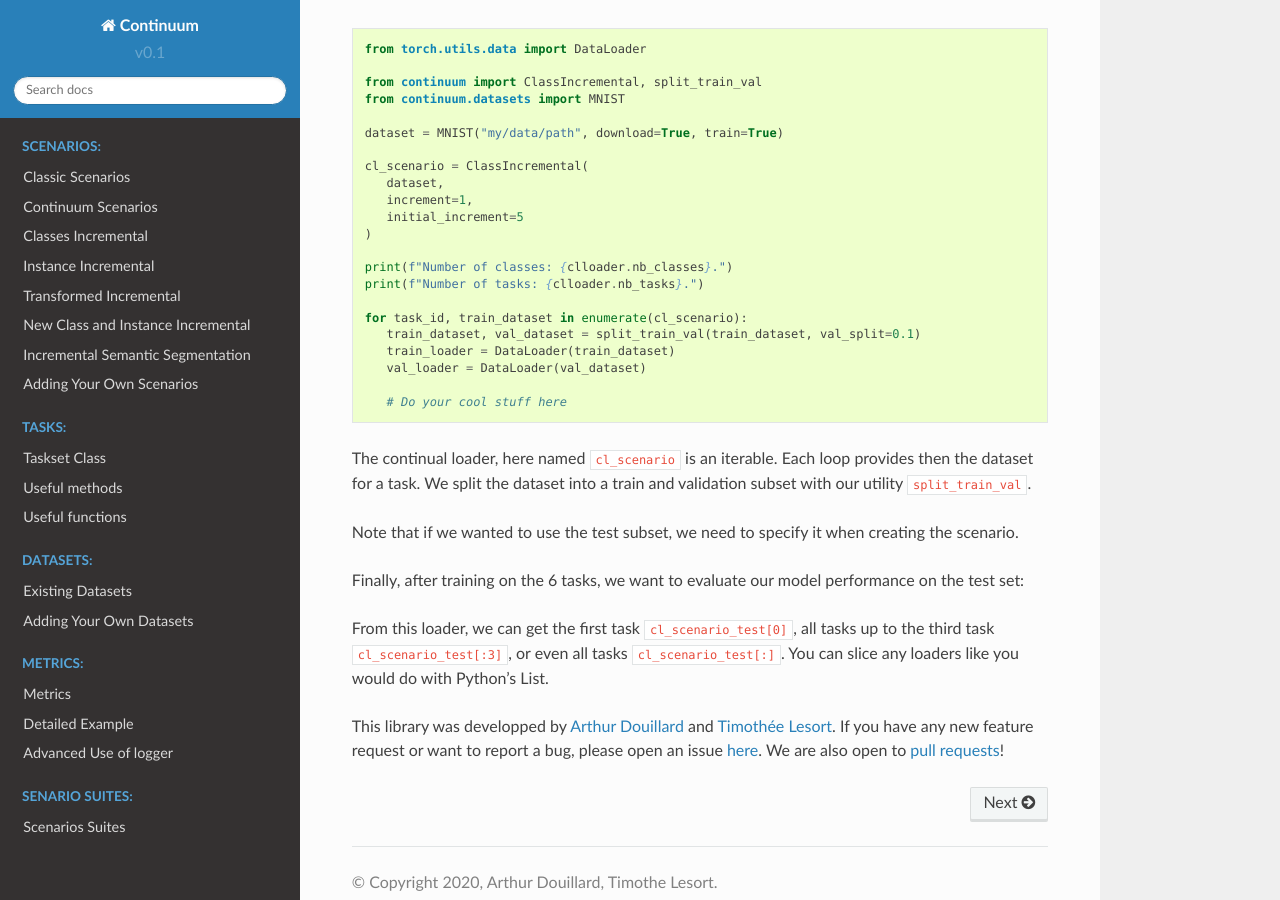
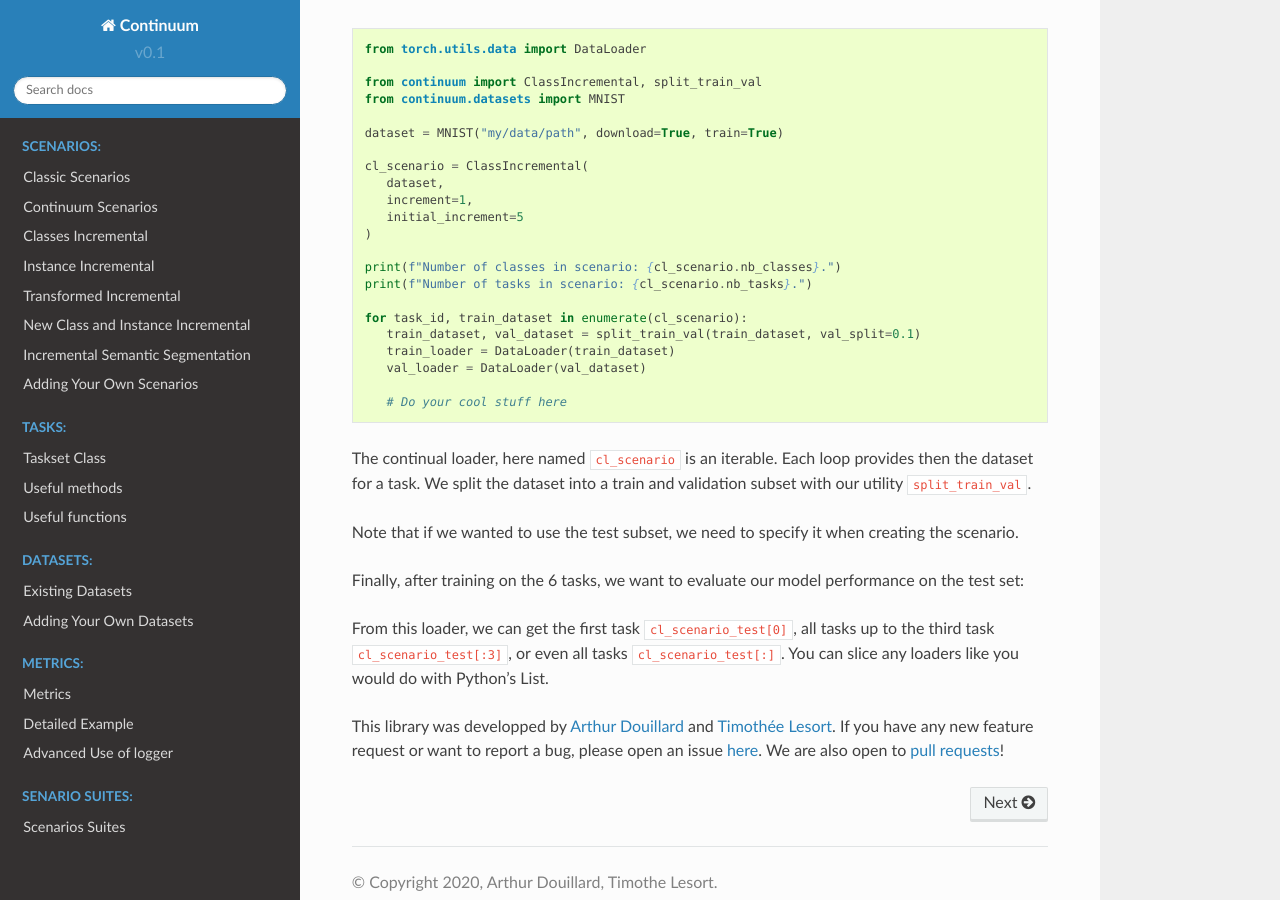
Before and after one commit to Continvvm/continuum, a Sphinx documentation site: the page built from docs/index.rst, in a window 1280 px wide and 900 px high, scrolled down 1318 px. Built offline with Sphinx 7.4.7 and the Read the Docs theme 2.0.0, drawn with Linux system fonts in a browser that asks for light colours.

Commit message:
correction of example

```diff
--- a/docs/index.rst
+++ b/docs/index.rst
@@ -71,8 +71,8 @@ then all 5 following tasks will be made of a single new class each:
       initial_increment=5
    )
 
-   print(f"Number of classes: {clloader.nb_classes}.")
-   print(f"Number of tasks: {clloader.nb_tasks}.")
+   print(f"Number of classes in scenario: {cl_scenario.nb_classes}.")
+   print(f"Number of tasks in scenario: {cl_scenario.nb_tasks}.")
 
    for task_id, train_dataset in enumerate(cl_scenario):
       train_dataset, val_dataset = split_train_val(train_dataset, val_split=0.1)
```
